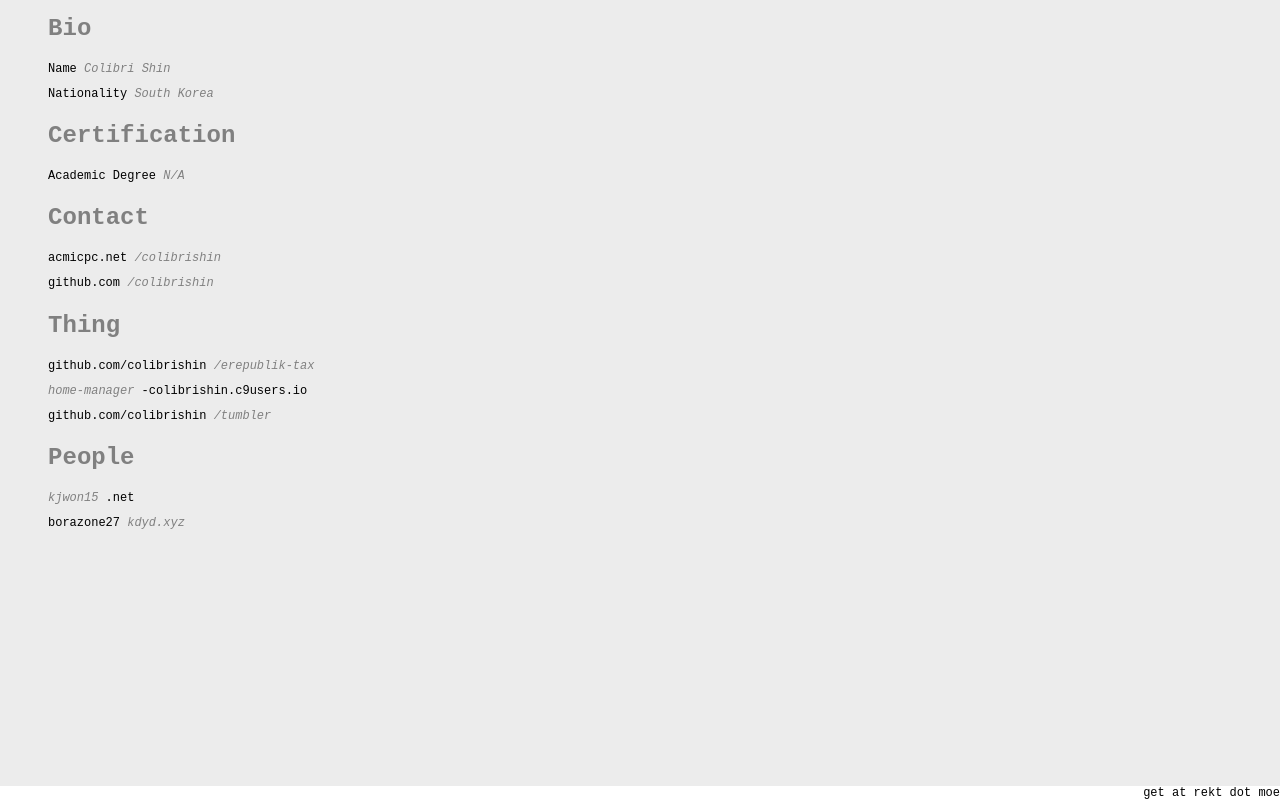
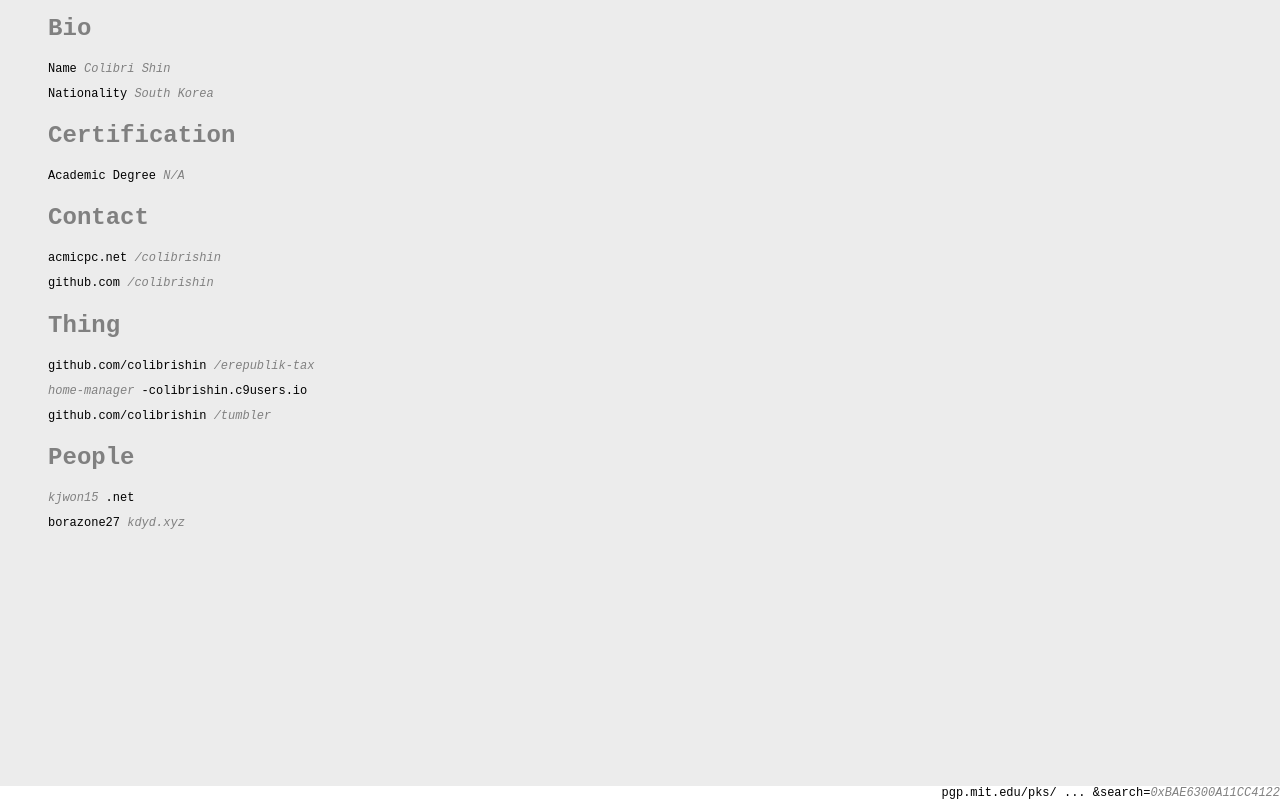
Before and after one commit to colibrishin/colibrishin.github.io, a plain HTML site: page index.html in a window 1280 px wide. Drawn offline with Linux system fonts and the light colour scheme.

Commit message:
Changed footer (email to PGP)

```diff
--- a/index.html
+++ b/index.html
@@ -70,7 +70,7 @@
 			</ul>
 		</div>
 		<div id="foot">
-			get at rekt dot moe
+			pgp.mit.edu/pks/ ... &amp;search=<a href="https://pgp.mit.edu/pks/lookup?op=vindex&amp;search=0xBAE6300A11CC4122">0xBAE6300A11CC4122</a>
 		</div>
 	</body>
 </html>
```
